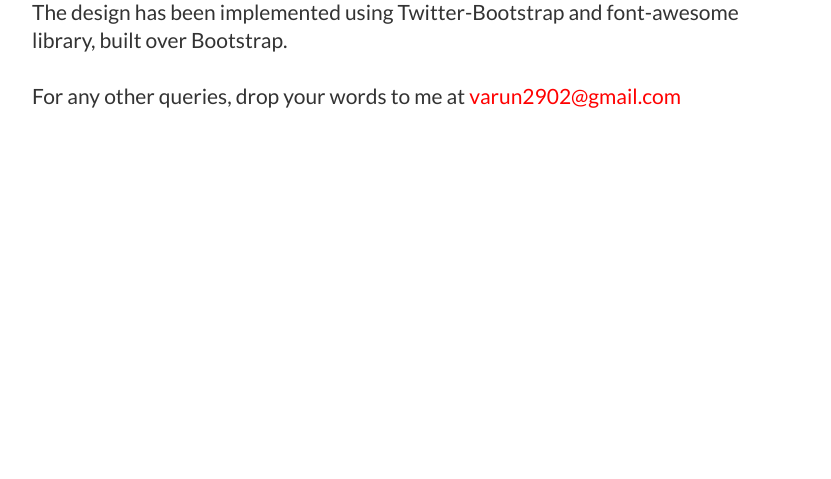
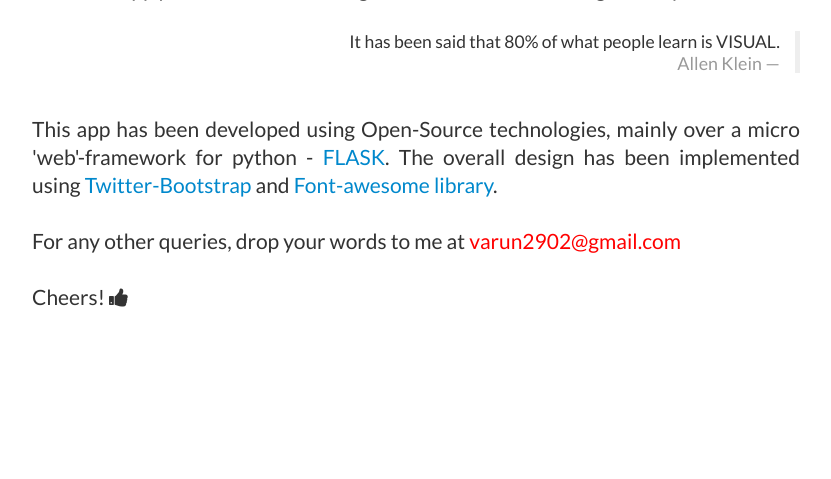
Before and after one commit to softvar/json2html-flask, a Flask app: page /about in a window 1280 px wide. Shown: the part 321-800 px from the top of the page, without its empty margins (224-1055 px from the left). Run offline with Flask 2, Linux system fonts and the light colour scheme; some libraries are stand-ins or nearby versions.

Commit message:
layout tweaks

```diff
--- a/static/main.css
+++ b/static/main.css
@@ -43,30 +43,31 @@
 		color: red;
 
 	}
-	#error{
+	#json-error{
 		color: red;
-		font-size: 20px;
+		font-size: 24px;
 		font-style: italic;
-		margin-left: 44%;
+		margin-left: 18%;
+		font-weight: bold;
 	}
 	input[type=button]{
 		margin-left: 10%;
 		margin-top: 1%;
 	}
 	#links{
-		margin-left: 20%;
-		margin-top: 1%;
 	}
 	#tour{
 		font-size: 18px;
 		float: left;
-		margin-left: 10%;
+		margin-left: 8%;
 	}
 
 	#details {
 		font-size: 21px;
 		line-height: 28px;
 		font-family: 'Lato', sans-serif;
+		text-align:justify;
+		text-justify:inter-word;
 	}
 
 	#social-media-cons {
--- a/templates/about.html
+++ b/templates/about.html
@@ -4,28 +4,60 @@
 <title>JSON2HTML| HOME</title>
 <link rel="stylesheet" type="text/css" href="../static/bootstrap.min.css">
 <link rel="stylesheet" type="text/css" href="../static/main.css">
+<link rel="stylesheet" href="../static/font-awesome/css/font-awesome.min.css" />
 <link href='http://fonts.googleapis.com/css?family=Lato' rel='stylesheet' type='text/css'>
 </head>
 <body>
-<a href="https://github.com/softvar"><img style="position: fixed; top: 0; left: 0; border: 0;" src="https://s3.amazonaws.com/github/ribbons/forkme_left_green_007200.png" alt="Fork me on GitHub"></a>
+<a href="https://github.com/softvar/json2html-flask"><img style="position: fixed; top: 0; left: 0; border: 0;" src="https://s3.amazonaws.com/github/ribbons/forkme_left_green_007200.png" alt="Fork me on GitHub"></a>
 <div id="container" style="width:60%;margin: 0 auto;">
-	<h1 class="topic">JSON 2 HTML</h1>
-	<a href="/"><input type="button" class="btn btn-info" value="Back"  /></a>
+	<h1 class="topic"><a href="/">JSON 2 HTML</a></h1>
     <h3 class="description">JSON Object will be converted to readable HTML format</h3>
+    <ul>
+    <li>
+
+    <a href="https://twitter.com/s0ftvar" class="twitter-follow-button" data-show-count="true">Follow @s0ftvar</a>
+
+    <script>!function(d,s,id){var js,fjs=d.getElementsByTagName(s)[0],p=/^http:/.test(d.location)?'http':'https';if(!d.getElementById(id)){js=d.createElement(s);js.id=id;js.src=p+'://platform.twitter.com/widgets.js';fjs.parentNode.insertBefore(js,fjs);}}(document, 'script', 'twitter-wjs');</script>
+
+    </li>
+    <li>
+
+    <a href="https://twitter.com/share" class="twitter-share-button" data-via="s0ftvar">Tweet</a>
+
+    <script>!function(d,s,id){var js,fjs=d.getElementsByTagName(s)[0],p=/^http:/.test(d.location)?'http':'https';if(!d.getElementById(id)){js=d.createElement(s);js.id=id;js.src=p+'://platform.twitter.com/widgets.js';fjs.parentNode.insertBefore(js,fjs);}}(document, 'script', 'twitter-wjs');</script>
+
+    </li>
+    <li>
+
+    <iframe class="github-btn" src="http://ghbtns.com/github-btn.html?user=softvar&repo=json2html-flask&type=watch&count=true" allowtransparency="true" frameborder="0" scrolling="0" width="100px" height="20px"></iframe>
+
+    </li>
+    <li>
+
+    <iframe class="github-btn" src="http://ghbtns.com/github-btn.html?user=softvar&repo=json2html-flask&type=fork&count=true" allowtransparency="true" frameborder="0" scrolling="0" width="102px" height="20px"></iframe>
+
+    </li>
+    </ul>
+    <br/><br/>
     <legend></legend>
-    <span id="details">
-    This project aims to convert JSON Object to HTML representation.
-    Non-technical audience find it difficult to understand JSON representation. This app aids them in learning and better understanding of deploying JSON.
+    <div id="details">
+    JSON2HTML is a python web-app which helps in converting a JSON Object into its HTML representation i.e HTML Tables.
+    Non-technical audience and even sometimes Geeks get confused in understanding the JSON representation which constitutes a whole complex list of <i>strings, numbers, arrays, sub-arrays, sub-objects and so on</i>. This web-app provides them learning and better understanding of complex JSON.
     <br /><br />
-    This project has been developed using open-source python web framework FLASK.
-    The design has been implemented using Twitter-Bootstrap and font-awesome library, built over Bootstrap.
+    <blockquote class="pull-right">
+    <p>It has been said that 80% of what people learn is VISUAL.</p>
+    <small>Allen Klein</small>
+    </blockquote>
+    <br/><br/><br/>
+    This app has been developed using Open-Source technologies, mainly over a micro 'web'-framework for  python - <a href="http://flask.pocoo.org/">FLASK</a>.
+    The overall design has been implemented using <a href="http://getbootstrap.com/2.3.2/">Twitter-Bootstrap</a> and <a href="http://fortawesome.github.io/Font-Awesome/3.2.1/">Font-awesome library</a>.
     <br /><br />
     For any other queries, drop your words to me at <a href="mailto:varun2902@gmai.com" style="color:red;">varun2902@gmail.com</a>
-
-    </span>
+    <br/><br/>
+    <p>Cheers! <i class="icon-thumbs-up"></i></p>
 
 
-
+    </div>
 </div>
 
 </body>
```
Also changed, not shown: other parts of static/main.css (+44 -5 lines), templates/my-form.html (+41 -10 lines).
